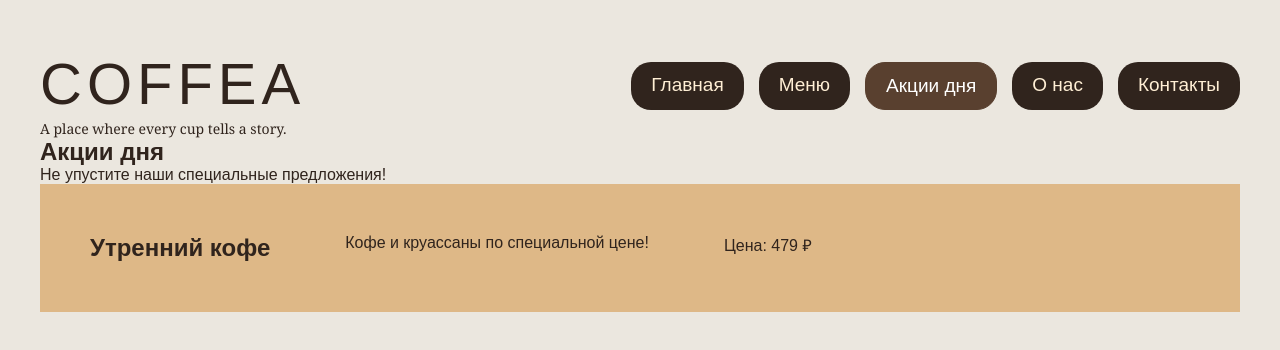
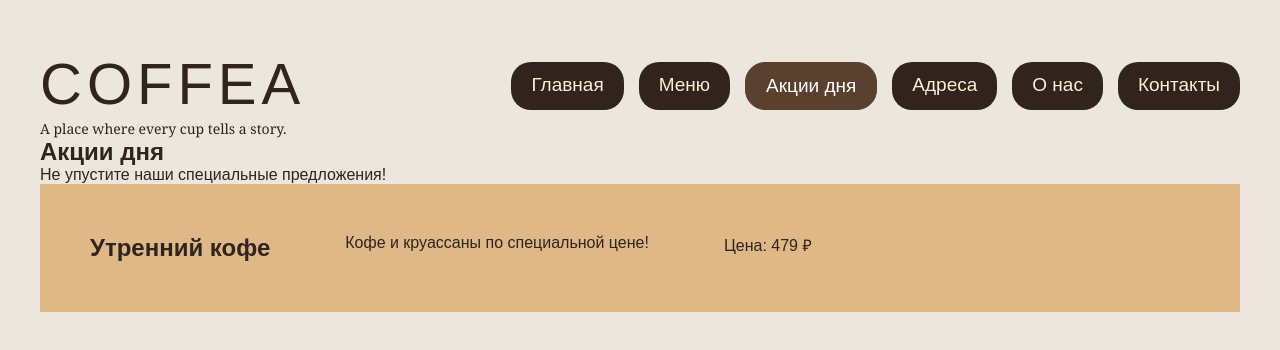
Before and after one commit to Dave-hgmk/COFFEA, a plain HTML site: page offers/offers.html in a window 1280 px wide. Drawn offline with Linux system fonts and the light colour scheme.

Commit message:
Update offers.html

```diff
--- a/offers/offers.html
+++ b/offers/offers.html
@@ -20,6 +20,7 @@
                 <a href="../index.html">Главная</a>
                 <a href="../menu/menu.html">Меню</a>
                 <a href="offers.html" class="active">Акции дня</a>
+                <a href="../locations/locations.html">Адреса</a>
                 <a href="../about/about.html">О нас</a>
                 <a href="../contacts/contacts.html">Контакты</a>
             </nav>
```
